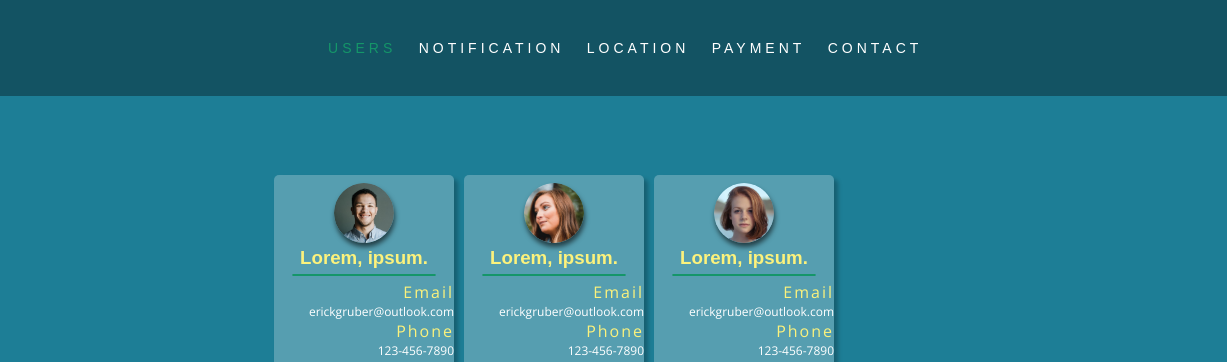
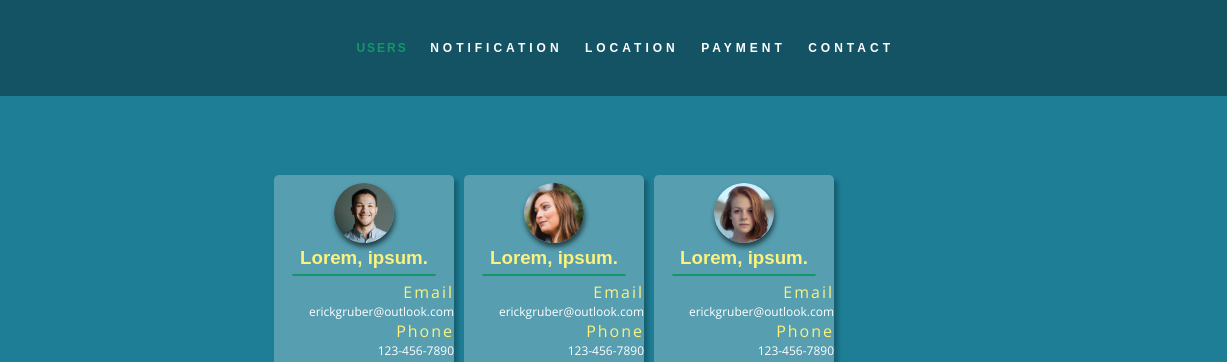
Before and after one commit to erickgruber/grubercaetest, a plain HTML site: page index.html in a window 1536 px wide. Shown: the top 362 px of the page, 214-1441 px from the left. Drawn offline with nearby package versions, Linux system fonts and the light colour scheme.

Commit message:
Final version , optimized for iphone 6/7/8, ipad (min-device-width: 768px) and (max-device-width: 1024px) , Desktop & Laptop, Larger Screen

```diff
--- a/index.html
+++ b/index.html
@@ -185,7 +185,7 @@
         </footer>
     </div>
     <!-- Script -->
-    <script src="/app.js"></script>
+    <script src="app.js"></script>
 </body>
 
 </html>
--- a/style.css
+++ b/style.css
@@ -133,6 +133,9 @@ header {
 
 .default {
     color: var(--iconColor);
+    font-weight: 400;
+    font-size: .75rem;
+    letter-spacing: 2px;
 }
 
 .main-nav-ul li a,
@@ -274,7 +277,12 @@ header {
     border-radius: 5px;
     background: var(--boxContainer);
     box-shadow: 4px 4px 4px rgba(0, 0, 0, 0.25);
-    transition: 500ms;
+    transition: all .4s ease-in-out;
+}
+
+.box:hover {
+    color: var(--iconColor);
+    transform: scale(1.05);
 }
 
 .box p {
@@ -568,7 +576,7 @@ input {
         display: flex;
         opacity: 1;
         font-size: 14px;
-        font-weight: 400;
+        font-weight: 600;
         letter-spacing: 4px;
     }
     .main-nav a i {
@@ -703,6 +711,14 @@ input {
 /* Large screens ----------- */
 
 @media only screen and (min-width: 1440px) {
+    .main-nav a {
+        font-weight: 800;
+        font-size: .75rem;
+    }
+    .default {
+        font-weight: 800;
+        font-size: .75rem;
+    }
     .logo-container img {
         width: 180px;
         height: 80px;
```
